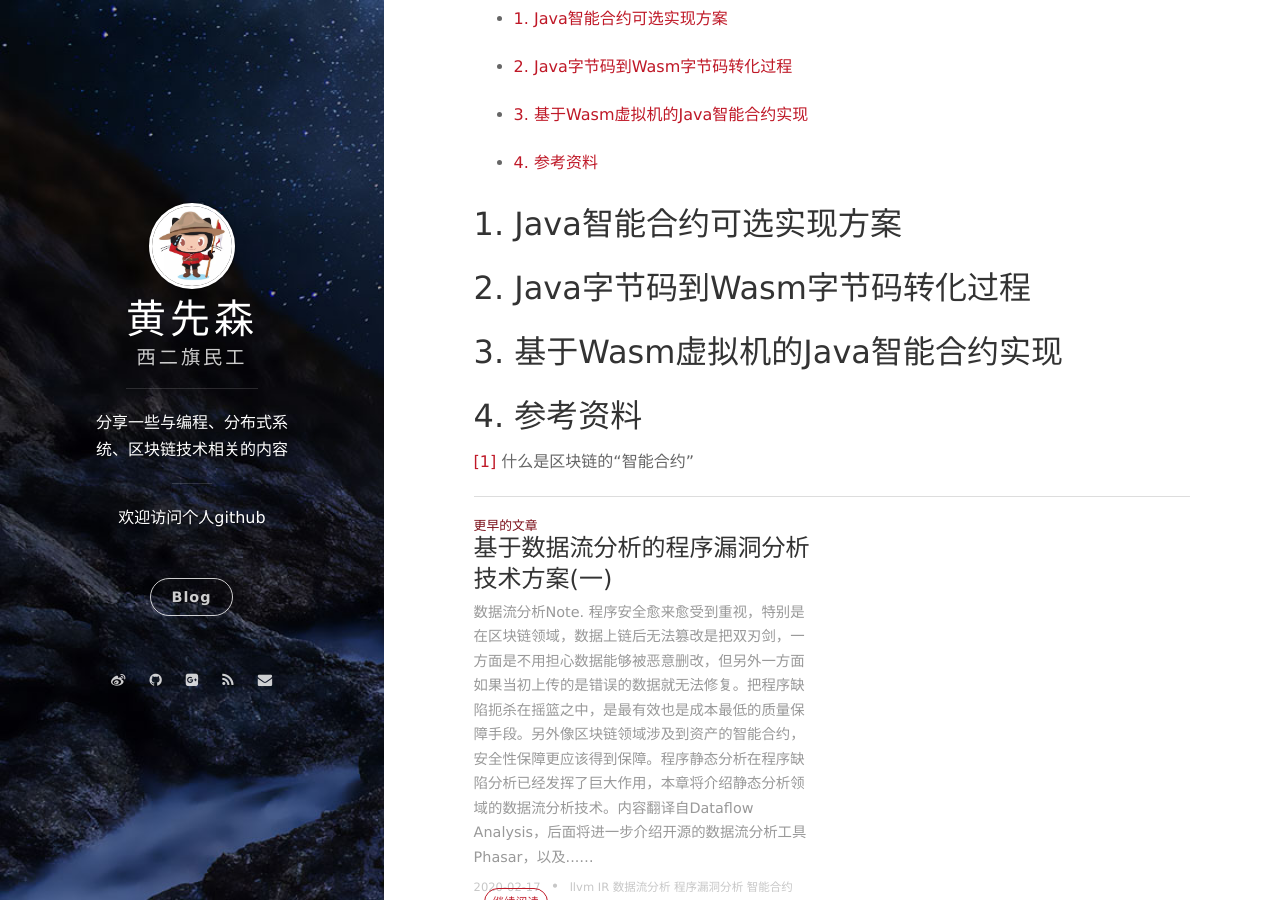
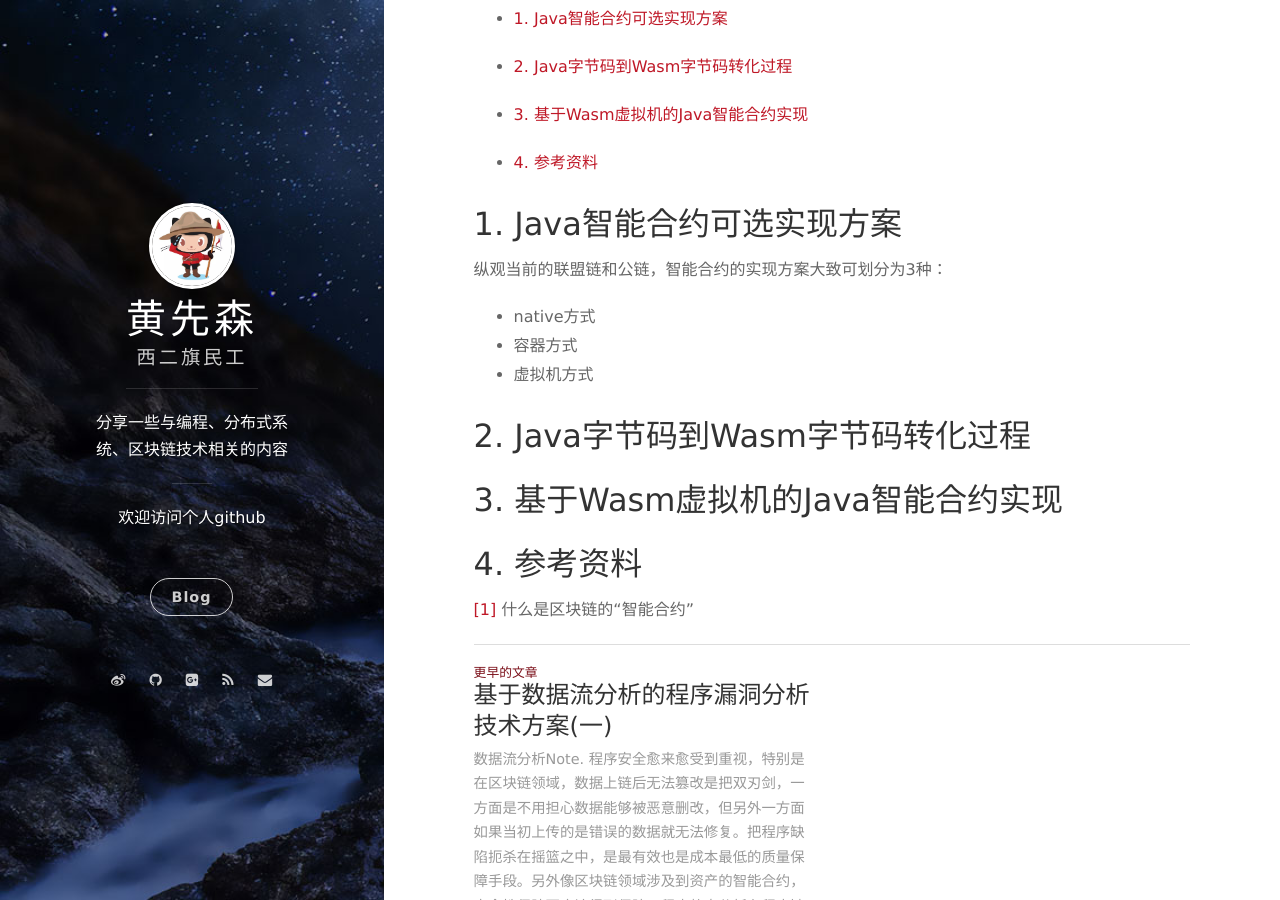
Before and after one commit to berryjam/berryjam.github.io, a Jekyll site: the page built from _posts/2020-06-20-Java智能合约实现探索.md, in a window 1280 px wide and 900 px high, scrolled down 360 px. Built offline with Jekyll 4.4.1, drawn with Linux system fonts in a browser that asks for light colours; nearby versions of some CDN libraries; comment, search, counter and statistics services are not loaded.

Commit message:
Update 2020-06-20-Java智能合约实现探索.md

```diff
--- a/_posts/2020-06-20-Java智能合约实现探索.md
+++ b/_posts/2020-06-20-Java智能合约实现探索.md
@@ -21,6 +21,13 @@ tags: 智能合约 Java字节码 Wasm字节码 虚拟机
 
 ## 1. Java智能合约可选实现方案
 
+纵观当前的联盟链和公链，智能合约的实现方案大致可划分为3种：
+- native方式
+- 容器方式
+- 虚拟机方式
+
+
+
 ## 2. Java字节码到Wasm字节码转化过程
 
 ## 3. 基于Wasm虚拟机的Java智能合约实现
```
